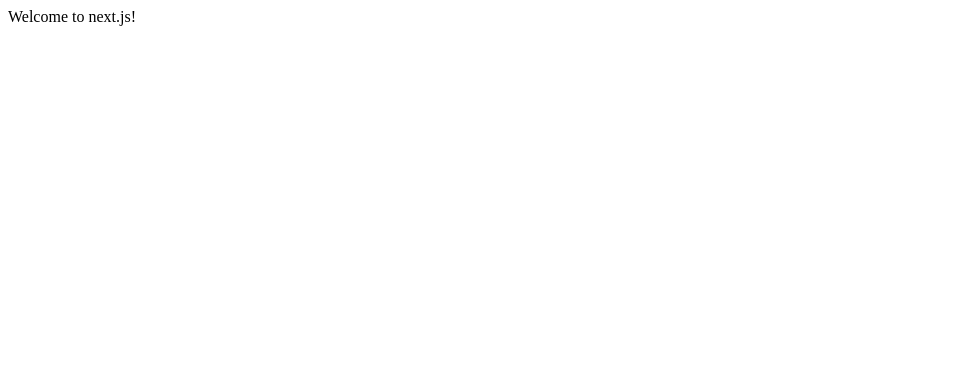
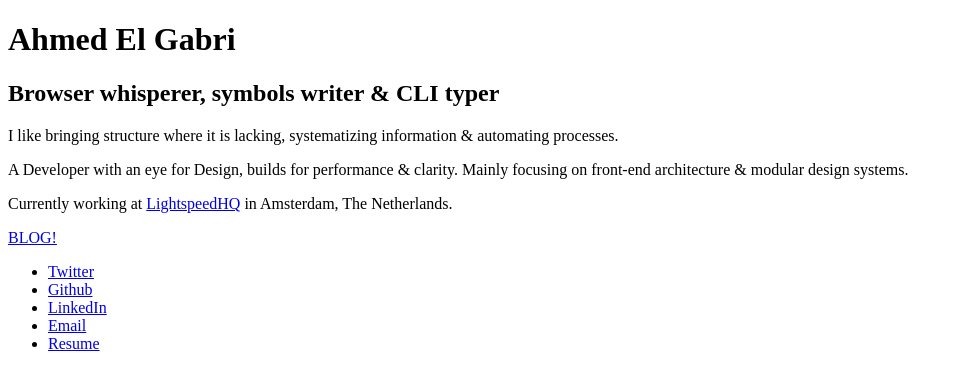
Before and after one commit to ahmedelgabri/gabri.me, a Next.js app: page / in a window 1280 px wide. Shown: the top 390 px of the page, without its empty margins (0-963 px from the left). Built offline with nearby package versions, Linux system fonts and the light colour scheme.

Commit message:
Demo of dyaminc routes using latest version of next

```diff
--- /dev/null
+++ b/components/Footer.js
@@ -0,0 +1,20 @@
+import React from 'react'
+
+export default ({ social = {} }) => {
+  return (
+    <footer role='contentinfo'>
+      <ul className='mt0 mr0 l0 mb1 p0'>
+        {Object.keys(social).map(site => {
+          return (
+            <li key={site} className='inline-block mr1'>
+              <a href={social[site]} rel='me' target='_blank'>{site}</a>
+            </li>
+          )
+        })}
+      </ul>
+      {/* <div className="">
+      <small className="text-xs dark-navy"> ©{new Date().getFullYear()} Ahmed El Gabri </small>
+    </div> */}
+    </footer>
+  )
+}
--- a/harp.json
+++ b/harp.json
@@ -8,7 +8,9 @@
     "social": {
       "Twitter": "http://twitter.com/ahmedelgabri",
       "Github": "https://github.com/ahmedelgabri",
-            "LinkedIn": "http://linkedin.com/in/ahmedelgabri"
+      "LinkedIn": "http://linkedin.com/in/ahmedelgabri",
+      "Email": "mailto:ahmed@gabri.me?subject=Hi!&body=👋🏼",
+      "Resume": "https://docs.google.com/document/d/1sxu8gQi_vyz_RnDNTb6qJy3o9cth6_DzAI2zE_HHSnQ/edit?usp=sharing"
     },
     "google_analytics": "UA-10517764-2",
     "disqus": "gabrime",
--- a/package.json
+++ b/package.json
@@ -5,12 +5,13 @@
   "scripts": {
     "dev": "next",
     "build": "next build",
-    "start": "next start"
+    "start": "node server.js"
   },
   "private": true,
   "author": "Ahmed El Gabri <ahmed@gabri.me>",
   "license": "MIT",
   "dependencies": {
-    "next": "1.2.3"
+    "next": "2.0.0-beta.1",
+    "path-match": "1.2.4"
   }
 }
--- a/pages/index.js
+++ b/pages/index.js
@@ -1,4 +1,18 @@
 import React from 'react'
-export default () => (
-  <div>Welcome to next.js!</div>
-)
+import Link from 'next/link'
+import data from '../harp'
+import Footer from '../components/Footer'
+
+export default () => {
+  return (
+    <div>
+      <h1 className='blue text-xl m0'>{data.globals.author}</h1>
+      <h2 className=' blue text-m normal leading-tight m0'>Browser whisperer, symbols writer & CLI typer</h2>
+      <p> I like bringing structure where it is lacking, systematizing information & automating processes. </p>
+      <p> A Developer with an eye for Design, builds for performance & clarity. Mainly focusing on front-end architecture & modular design systems. </p>
+      <p> Currently working at <a href='http://lightspeedhq.com'>LightspeedHQ</a> in Amsterdam, The Netherlands. </p>
+      <Link href='/blog'>BLOG!</Link>
+      <Footer social={data.globals.social} />
+    </div>
+  )
+}
```
Also changed, not shown: pages/blog/index.js (added, +46 -0 lines), server.js (added, +27 -0 lines), 2 other files (tests, documents, lock files or other folders). Lines whose indentation alone changed are shown as unchanged.
